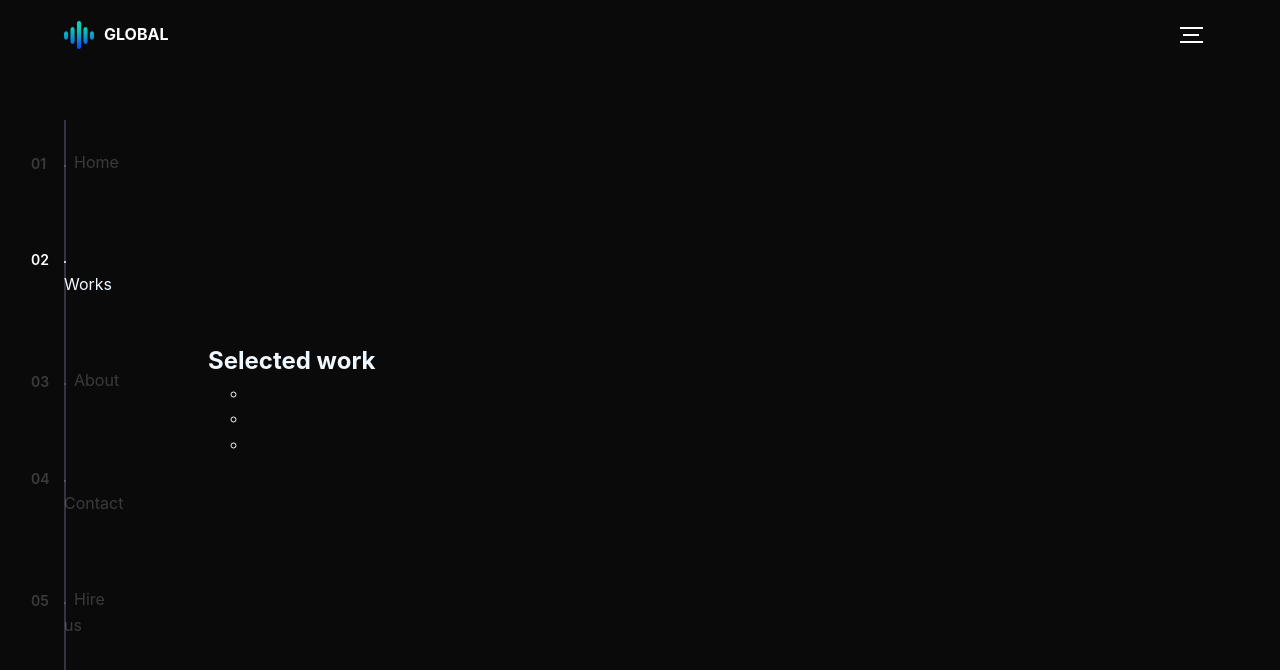
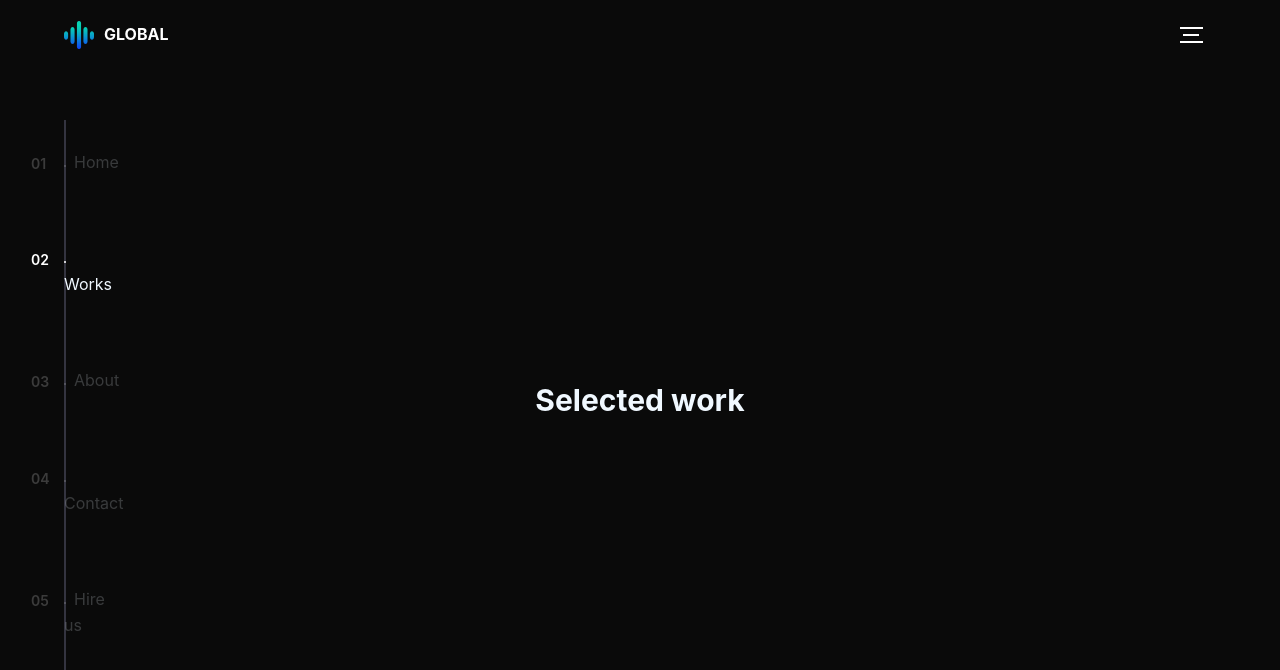
Before and after one commit to aram20134/Verstka1.0, a plain HTML site: page index.html in a window 1280 px wide. Both pictures are taken after a click on the item "Works". Shown: the top 670 px of the page. Drawn offline with Linux system fonts and the light colour scheme.

Commit message:
+styles for works

```diff
--- a/css/style.css
+++ b/css/style.css
@@ -275,6 +275,7 @@ header {
     width: 100%;
     padding: 0;
     margin: 0;
+    justify-content: space-between;
 }
 .home-text a {
     max-width: 250px;
@@ -310,3 +311,16 @@ header {
     height: 100%;
     justify-content: center;
 }
+.works h2 {
+    font-size: 30px;
+    font-weight: bold;
+    text-align: center;
+}
+.images {
+    position: relative;
+
+}
+.slider {
+    list-style: none;
+    width: 80%;
+}
```
